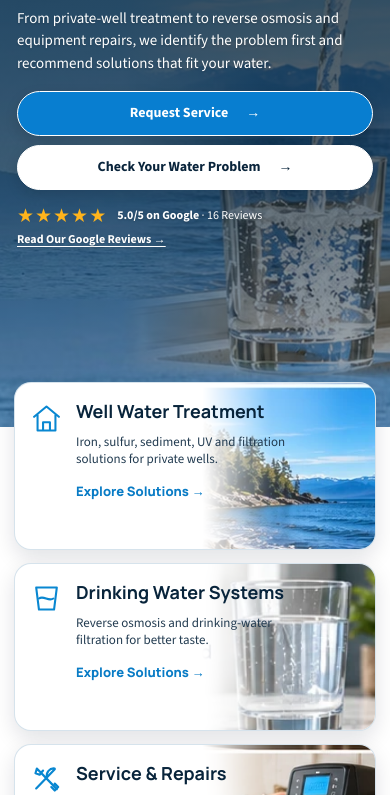
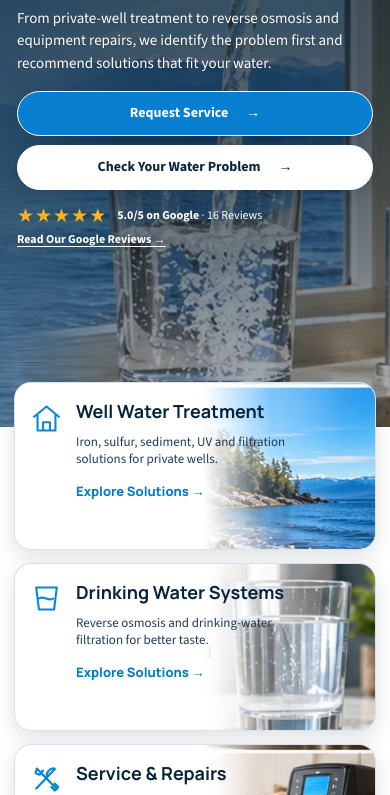
Before and after one commit to brianrpaul87/purewaterpros-website, a plain HTML site: page index.html in a window 390 px wide. Shown: the part 335-1130 px from the top of the page. Drawn offline with nearby package versions, Linux system fonts and the light colour scheme.

Commit message:
Fix hero background stretching and coastal image seam

```diff
--- a/index.html
+++ b/index.html
@@ -26,7 +26,7 @@
 <meta content="Pure Water Pros" property="og:site_name"/>
 <meta content="en_CA" property="og:locale"/>
 <meta content="#08243b" name="theme-color"/>
-<link as="image" href="/assets/pwp-hero-coastal-hq.avif" rel="preload" type="image/avif"/>
+<link as="image" href="/assets/pwp-hero-coastal-repaired.webp" rel="preload" type="image/webp"/>
 <link href="https://fonts.googleapis.com" rel="preconnect"/>
 <link crossorigin="" href="https://fonts.gstatic.com" rel="preconnect"/>
 <link href="https://fonts.googleapis.com/css2?family=Manrope:wght@400;500;600;700;800&amp;family=Source+Sans+3:wght@400;500;600;700&amp;display=swap" rel="stylesheet"/>
@@ -109,7 +109,7 @@
 .site-header .brand small{display:block;font-size:12px;color:#143650}
 .site-header .desktop-nav{gap:20px;font-size:14px;color:#092843}
 .site-header .header-inner>.button{border:1px solid #057cc8;border-radius:999px;background:#087fcf;color:#fff;white-space:nowrap;padding:13px 21px}
-.pwp-hero{min-height:705px;padding:147px 0 155px;overflow:hidden;background:linear-gradient(90deg,rgba(0,15,28,.62) 0%,rgba(0,20,38,.45) 33%,rgba(0,20,38,.15) 53%,transparent 72%),url('/assets/pwp-hero-coastal-hq.avif') center top/100% 100% no-repeat}
+.pwp-hero{min-height:675px;padding:115px 0 139px;overflow:hidden;background:linear-gradient(90deg,rgba(0,15,28,.62) 0%,rgba(0,20,38,.45) 33%,rgba(0,20,38,.15) 53%,transparent 72%),url('/assets/pwp-hero-coastal-repaired.webp') center center/cover no-repeat}
 .pwp-hero::before{display:none}
 .pwp-hero-shell{position:relative;z-index:1;width:min(1720px,calc(100% - 150px))}
 .pwp-hero-copy{width:min(670px,52%);color:#fff;text-shadow:0 1px 2px rgba(0,0,0,.20)}
@@ -153,7 +153,7 @@
 }
 @media(max-width:680px){
 .site-header .header-inner{width:calc(100% - 24px)}.site-header .brand{min-width:0}.site-header .brand strong{font-size:15px}.site-header .brand img{width:52px!important;height:52px!important;flex-basis:52px!important}.site-header .brand small{display:none}.site-header .header-inner>.button{display:inline-flex;padding:8px 10px;min-height:42px;font-size:12px}.site-header .desktop-nav{width:100%}
-.pwp-hero{padding:44px 0 98px;min-height:630px;background-image:linear-gradient(180deg,rgba(2,24,40,.81) 0%,rgba(2,24,40,.63) 60%,rgba(2,24,40,.3) 100%),url('/assets/pwp-hero-coastal-hq.avif');background-position:63% center;background-size:cover}
+.pwp-hero{padding:44px 0 98px;min-height:630px;background-image:linear-gradient(180deg,rgba(2,24,40,.81) 0%,rgba(2,24,40,.63) 60%,rgba(2,24,40,.3) 100%),url('/assets/pwp-hero-coastal-repaired.webp');background-position:63% center;background-size:cover}
 .pwp-hero-shell{width:calc(100% - 34px)}.pwp-hero-copy{width:100%;max-width:500px}.pwp-hero .eyebrow{font-size:10px;letter-spacing:.12em}.pwp-hero h1{font-size:clamp(42px,10.5vw,57px)}
 .pwp-hero-promise{font-size:20px;margin-top:16px}.pwp-hero-lead{font-size:15px;line-height:1.5}.pwp-hero-actions{display:grid;gap:9px;margin-top:17px}.pwp-hero-actions .button{width:100%;padding:10px 14px;min-height:45px;font-size:14px}
 .pwp-reviews{font-size:12px;gap:6px 10px;margin-top:16px}.pwp-stars{font-size:19px}
```
Also changed, not shown: assets/pwp-hero-coastal-repaired.webp (added).
